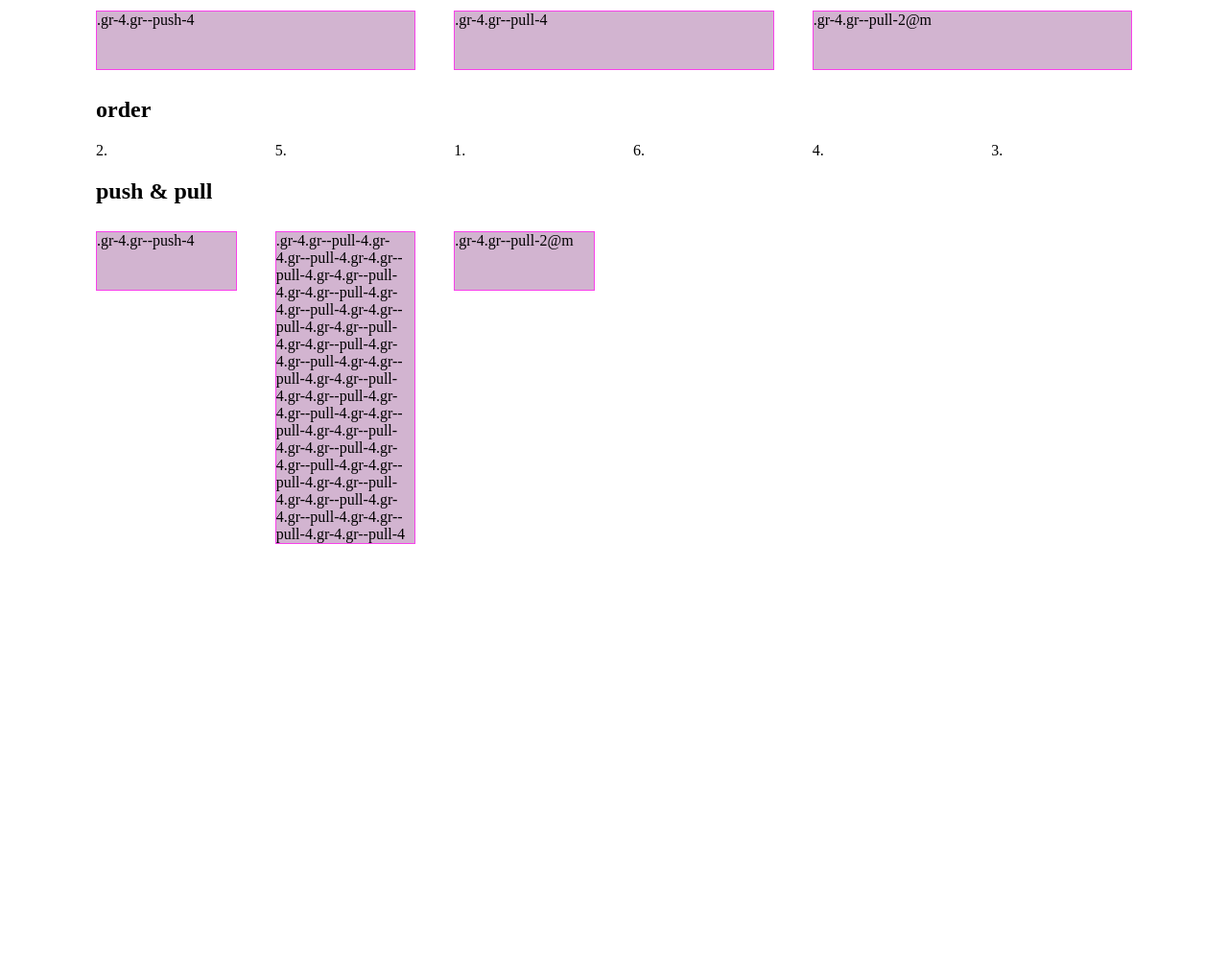
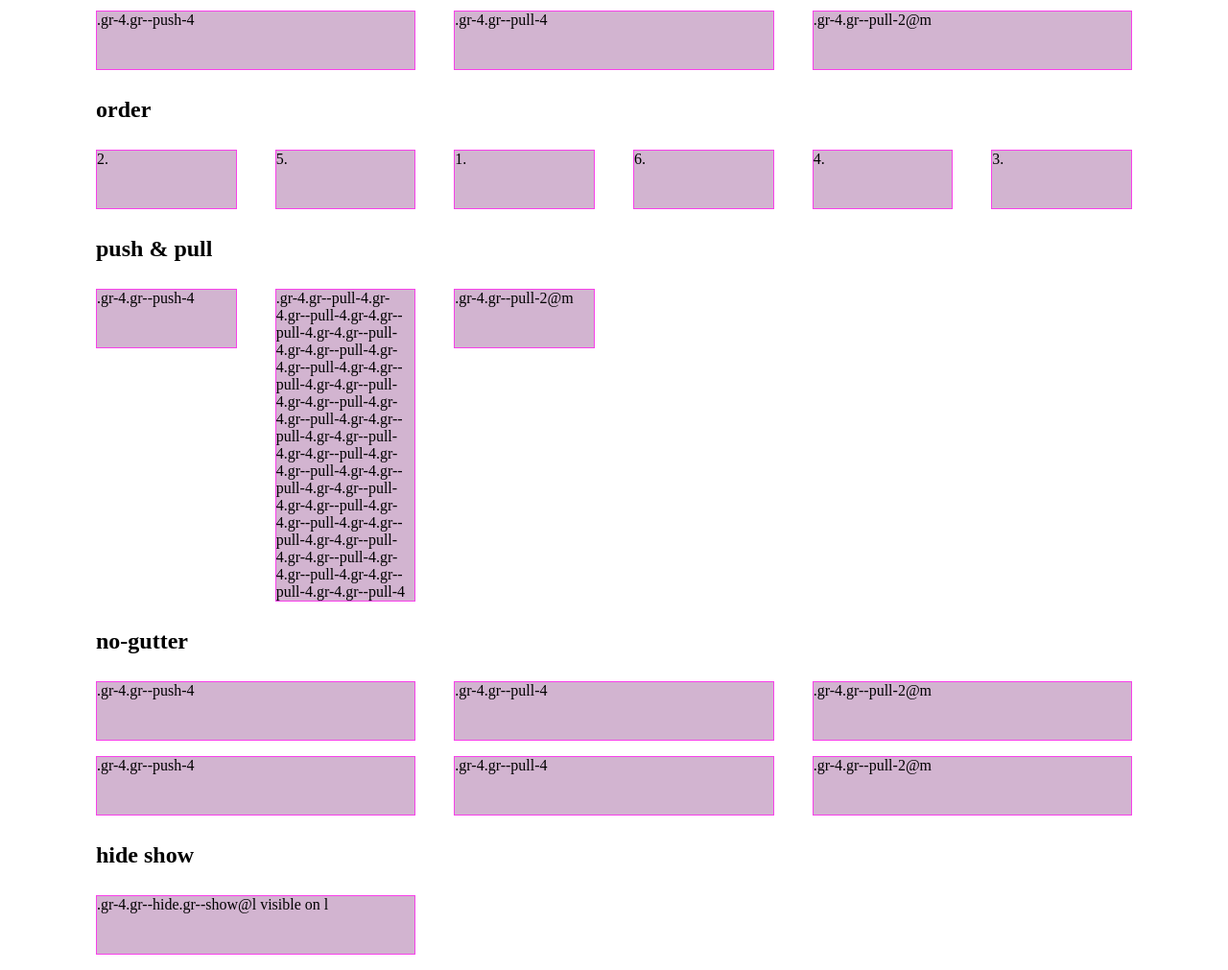
Before and after one commit to schllng/gr.scss, a website: page demo/index.html in a window 1280 px wide. Shown: the part 2710-3721 px from the top of the page at 96% size. Before the commit the page ends 3293 px from the top, so only its background shows below. Drawn offline with nearby package versions, Linux system fonts and the light colour scheme; files that its build step writes are made by us from their sources.

Commit message:
adds examples to demo template for no-gutter and hide-show

```diff
--- a/demo/index.html
+++ b/demo/index.html
@@ -326,27 +326,39 @@
       <div class="gr-row">
         <!-- 2. -->
         <div class="gr-2 gr--order-2">
+          <div class="gr-inner">
             <!-- Your content -->2.
+          </div>
         </div>
         <!-- 5. -->
         <div class="gr-2 gr--order-5">
+          <div class="gr-inner">
             <!-- Your content -->5.
+          </div>
         </div>
         <!-- 1. -->
         <div class="gr-2 gr--order-first">
+          <div class="gr-inner">
             <!-- Your content -->1.
+          </div>
         </div>
         <!-- 6. -->
         <div class="gr-2 gr--order-last">
+          <div class="gr-inner">
             <!-- Your content -->6.
+          </div>
         </div>
         <!-- 4. -->
         <div class="gr-2 gr--order-4">
+          <div class="gr-inner">
             <!-- Your content -->4.
+          </div>
         </div>
         <!-- 3. -->
         <div class="gr-2 gr--order-3">
+          <div class="gr-inner">
             <!-- Your content -->3.
+          </div>
         </div>
       </div>
 
@@ -368,6 +380,62 @@
           </div>
         </div>
       </div>
+
+      <h2>no-gutter</h2>
+      <div class="gr-row gr-row--no-gutter">
+        <div class="gr-4 gr--no-gutter">
+          <div class="gr-inner">
+            .gr-4.gr--push-4
+          </div>
+        </div>
+        <div class="gr-4 gr--no-gutter">
+          <div class="gr-inner">
+            .gr-4.gr--pull-4
+          </div>
+        </div>
+        <div class="gr-4 gr--no-gutter">
+          <div class="gr-inner">
+              .gr-4.gr--pull-2@m
+          </div>
+        </div>
+      </div>
+
+      <div class="gr-row gr-row--no-gutter-left gr-row--no-gutter@l">
+        <div class="gr-4 gr--no-gutter-left gr--no-gutter-right@m gr--no-gutter-right@l">
+          <div class="gr-inner">
+            .gr-4.gr--push-4
+          </div>
+        </div>
+        <div class="gr-4 gr--no-gutter@m gr--no-gutter@l">
+          <div class="gr-inner">
+            .gr-4.gr--pull-4
+          </div>
+        </div>
+        <div class="gr-4 gr--no-gutter@l">
+          <div class="gr-inner">
+             .gr-4.gr--pull-2@m
+          </div>
+        </div>
+      </div>
+
+      <h2>hide show</h2>
+      <div class="gr-row">
+          <div class="gr-4 gr--hide gr--show@m">
+            <div class="gr-inner">
+              .gr-4.gr--hide.gr--show@m visible on m
+            </div>
+          </div>
+          <div class="gr-4 gr--hide gr--show@l">
+            <div class="gr-inner">
+              .gr-4.gr--hide.gr--show@l visible on l
+            </div>
+          </div>
+          <div class="gr-4 gr--hide@m gr--hide@l">
+            <div class="gr-inner">
+              .gr-4.gr--hide@m.gr--hide@l visible on s
+            </div>
+          </div>
+        </div>
     </div>
   </body>
 </html>
--- a/demo/src/demo.scss
+++ b/demo/src/demo.scss
@@ -43,7 +43,7 @@ $gr-center-container: true;
   pull: false,
   row-full: false,
   row-reverse: false,
-  hide-show: false,
+  hide-show: true,
   order: false,
   align: false,
   no-gutter: false,
```
Lines whose indentation alone changed are shown as unchanged.
